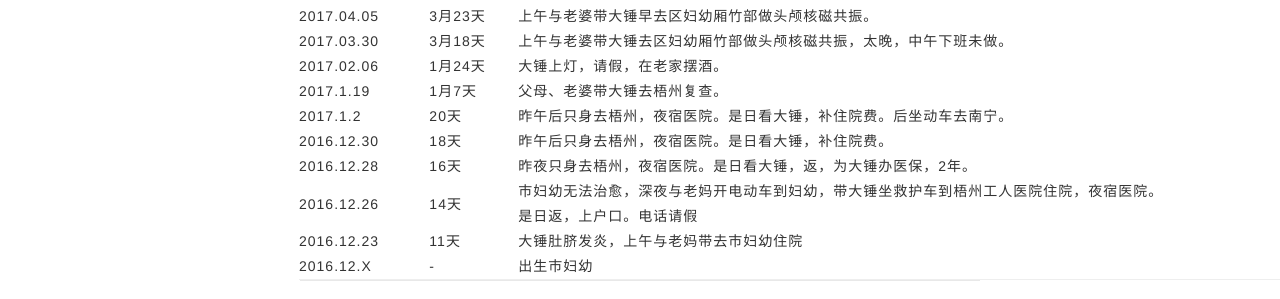
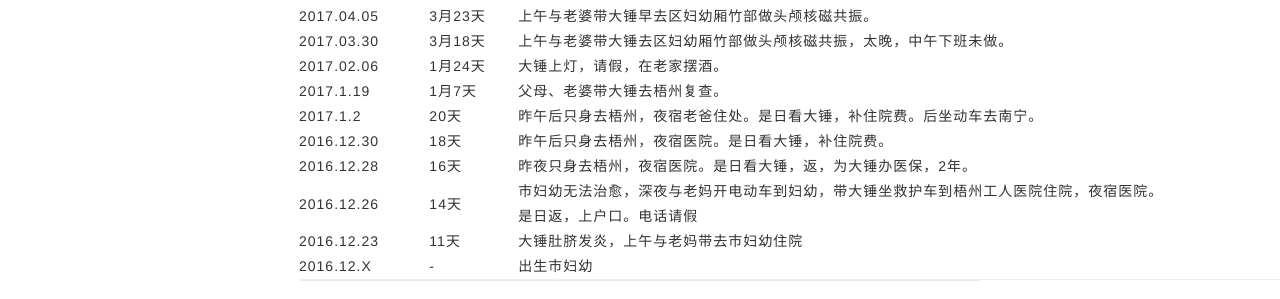
Before and after one commit to lidch/lidch.github.io, a Jekyll site: the page built from grow/growup.html, in a window 1280 px wide and 900 px high, scrolled down 1520 px. Shown: the part 449-748 px from the top of the window. Built offline with Jekyll 4.4.1, drawn with Linux system fonts in a browser that asks for light colours; nearby versions of some CDN libraries; comment, search, counter and statistics services are not loaded.

Commit message:
update.
Signed-off-by: lidch <lidch@latelee.org>

```diff
--- a/grow/growup.html
+++ b/grow/growup.html
@@ -617,7 +617,7 @@ layout: default
                 document.write(ret);
                 </script>
             </td>
-            <td>昨午后只身去梧州，夜宿医院。是日看大锤，补住院费。后坐动车去南宁。</td>
+            <td>昨午后只身去梧州，夜宿老爸住处。是日看大锤，补住院费。后坐动车去南宁。</td>
         </tr>
 
         <tr>
```
